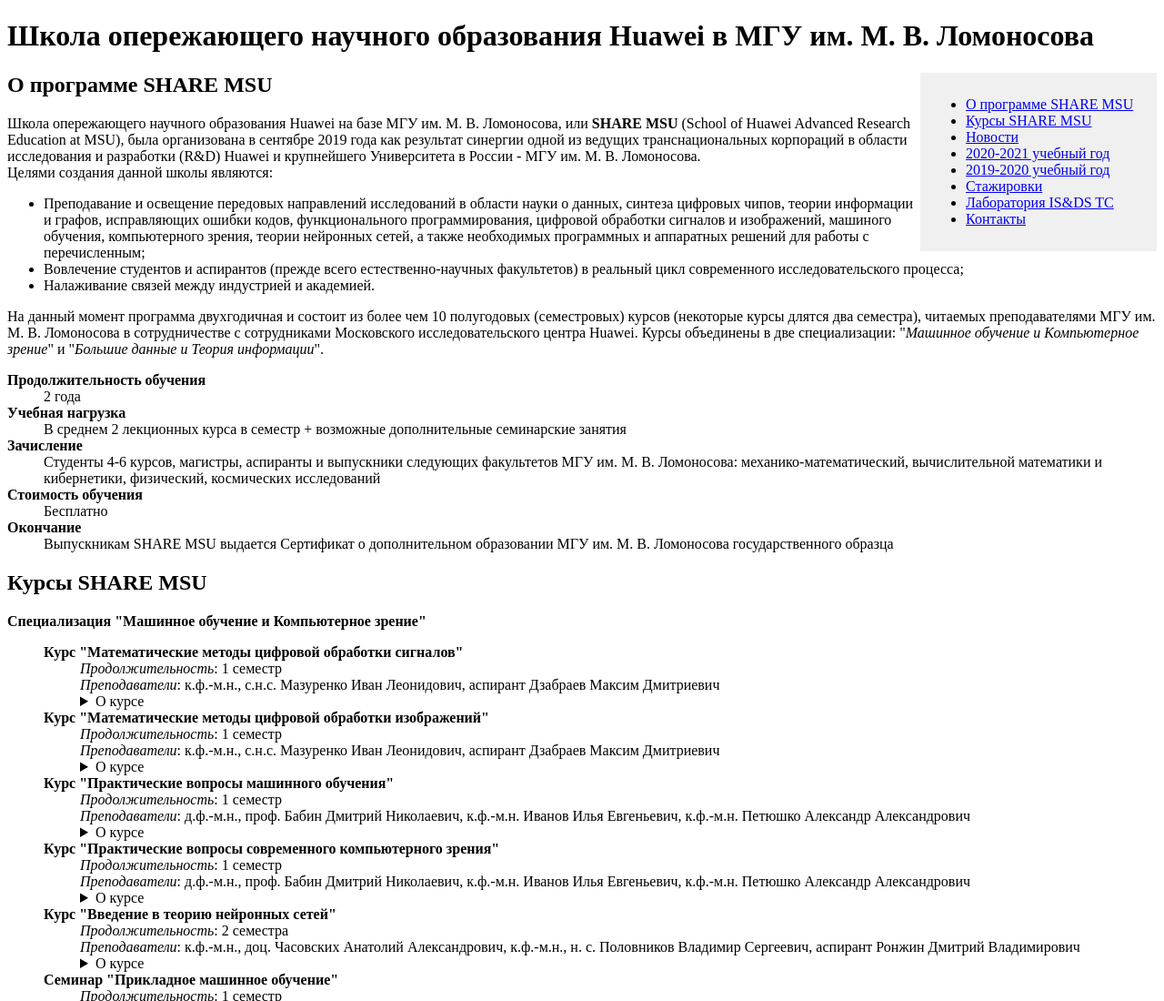
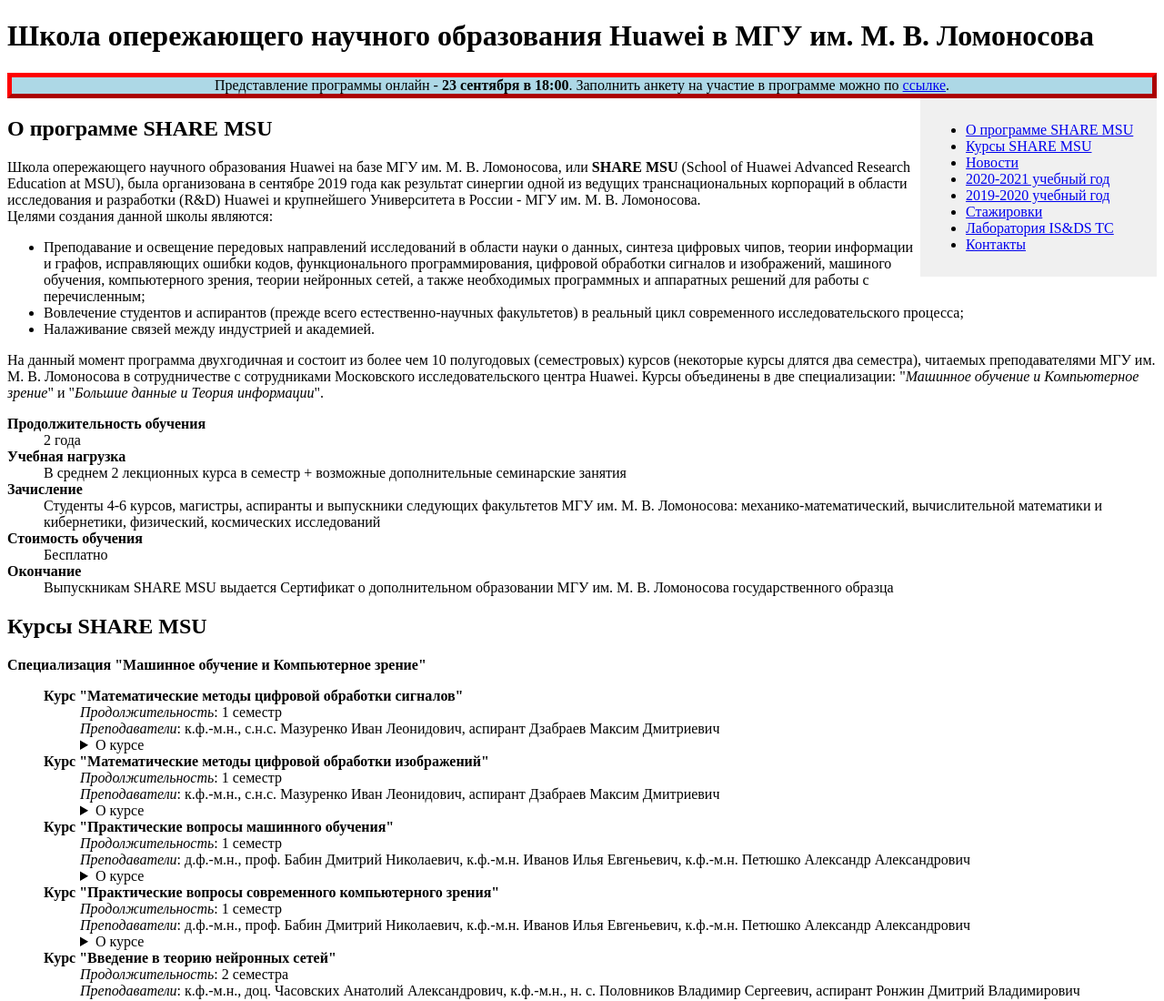
Before and after one commit to sharehw/sharehw.github.io, a plain HTML site: page index.html in a window 1280 px wide. Shown: the top 1100 px of the page at 91% size. Drawn offline with Linux system fonts and the light colour scheme.

Commit message:
anouncement

```diff
--- a/index.html
+++ b/index.html
@@ -10,11 +10,19 @@
     width: 240px; /* Ширина сайдбара */
     float: right; /* Обтекание слева */
    }
+   .cntr {
+       border: 5px outset red;
+       background-color: lightblue;
+       text-align: center;
+   }
   </style>
     </head>
     <body>
         <header>
             <h1>Школа опережающего научного образования Huawei в МГУ им. М. В. Ломоносова</h1>
+            <div class="cntr">
+                Представление программы онлайн - <strong>23 сентября в 18:00</strong>. Заполнить анкету на участие в программе можно по <a href=" https://forms.yandex.ru/u/5f609192f4de936e03f3f6f6/">ссылке</a>.
+            </div>
         </header>
         <aside>
             <ul>
```
